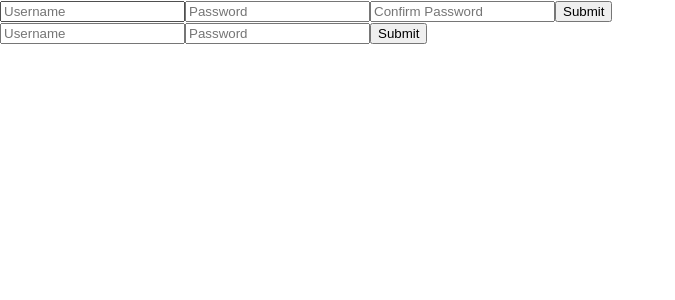
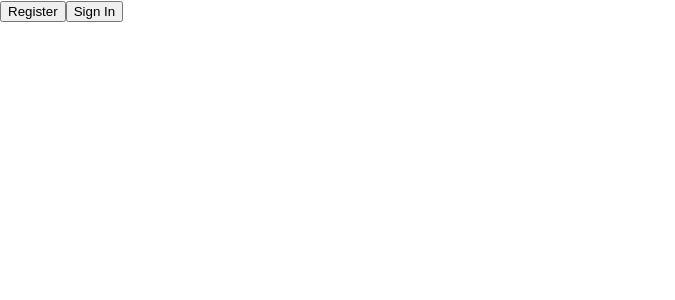
Before and after one commit to Makeliiii/intergalactic-domination, a React (Create React App) app in the folder client/: page / in a window 1280 px wide. Shown: the top 300 px of the page, without its empty margins (0-675 px from the left). Built offline with nearby package versions, Linux system fonts and the light colour scheme.

Commit message:
Quickly made a landing page, going to learn something cool and continue this later

```diff
--- a/client/package.json
+++ b/client/package.json
@@ -3,6 +3,7 @@
   "version": "0.1.0",
   "private": true,
   "dependencies": {
+    "jwt-decode": "^2.2.0",
     "react": "^16.10.2",
     "react-dom": "^16.10.2",
     "react-router-dom": "^5.1.2",
--- a/client/src/App.js
+++ b/client/src/App.js
@@ -1,14 +1,16 @@
 import React from 'react'
-import { Route, Link } from 'react-router-dom'
+import { Route } from 'react-router-dom'
 
-import SignUp from './components/SignUp'
-import SignIn from './components/SignIn'
+import SignUp from './components/auth/SignUp'
+import SignIn from './components/auth/SignIn'
+import Landing from './components/Landing'
 
 function App() {
   return (
     <div className="App">
-        <SignUp />
-        <SignIn />
+        <Route exact path='/' component={ Landing } />
+        <Route path='/register' component={ SignUp } />
+        <Route path='/signin' component={ SignIn } />
     </div>
   )
 }
--- /dev/null
+++ b/client/src/components/Landing.js
@@ -0,0 +1,24 @@
+import React, { Component } from 'react'
+import { Link } from 'react-router-dom'
+
+class Landing extends Component {
+    render() {
+        return(
+            <div>
+                <Link to='/register'>
+                    <button>
+                        Register
+                    </button>
+                </Link>
+
+                <Link to='/signin'>
+                    <button>
+                        Sign In
+                    </button>
+                </Link>
+            </div>
+        )
+    }
+}
+
+export default Landing
--- a/client/src/components/SignIn.js
+++ b/client/src/components/auth/SignIn.js
@@ -1,8 +1,5 @@
 import React, { Component } from 'react'
-import {
-    setInStorage,
-    getFromStorage
-} from '../utils/storage'
+import { setInStorage, getFromStorage } from '../../utils/storage'
 
 class SignIn extends Component {
     constructor(props) {
```
Also changed, not shown: client/src/components/auth/SignUp.js (renamed from client/src/components/SignUp.js), 1 other file (tests, documents, lock files or other folders).
